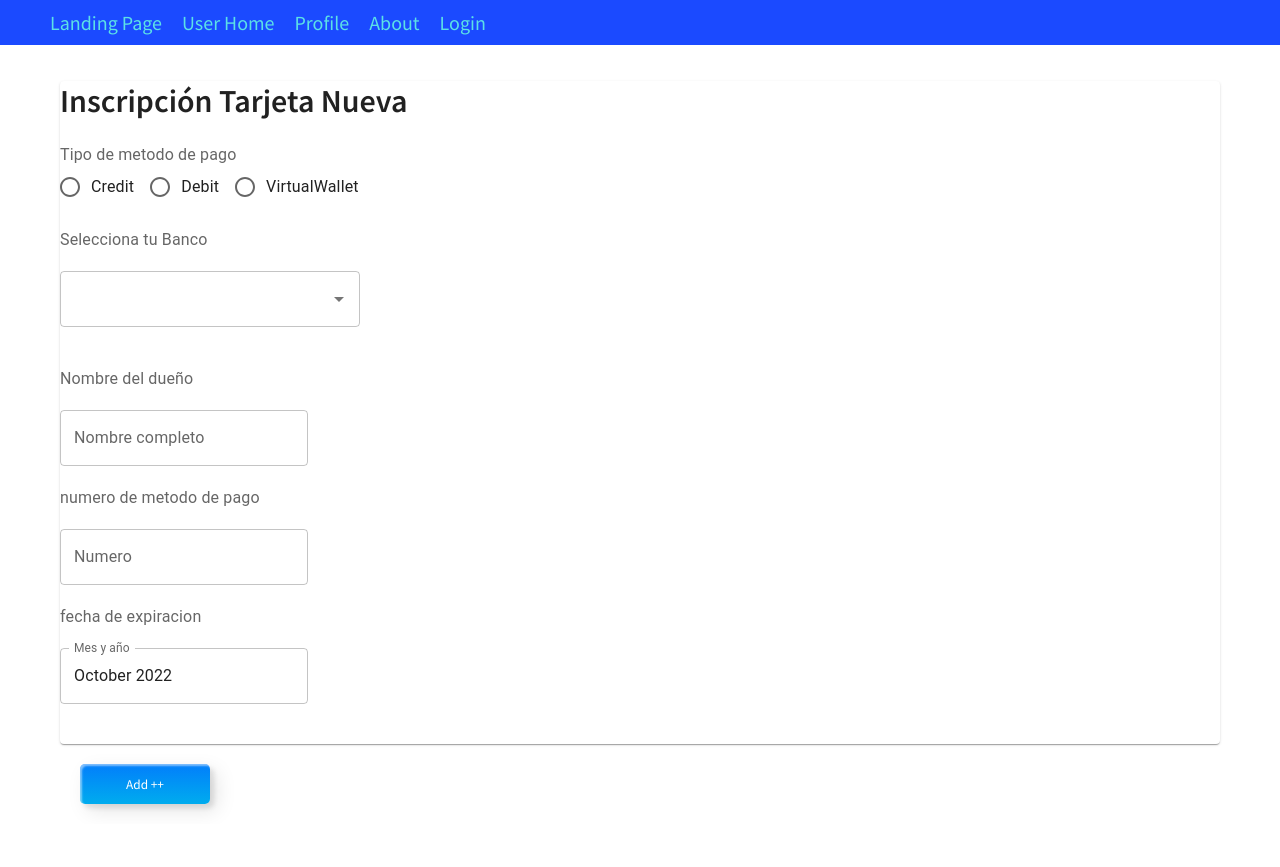
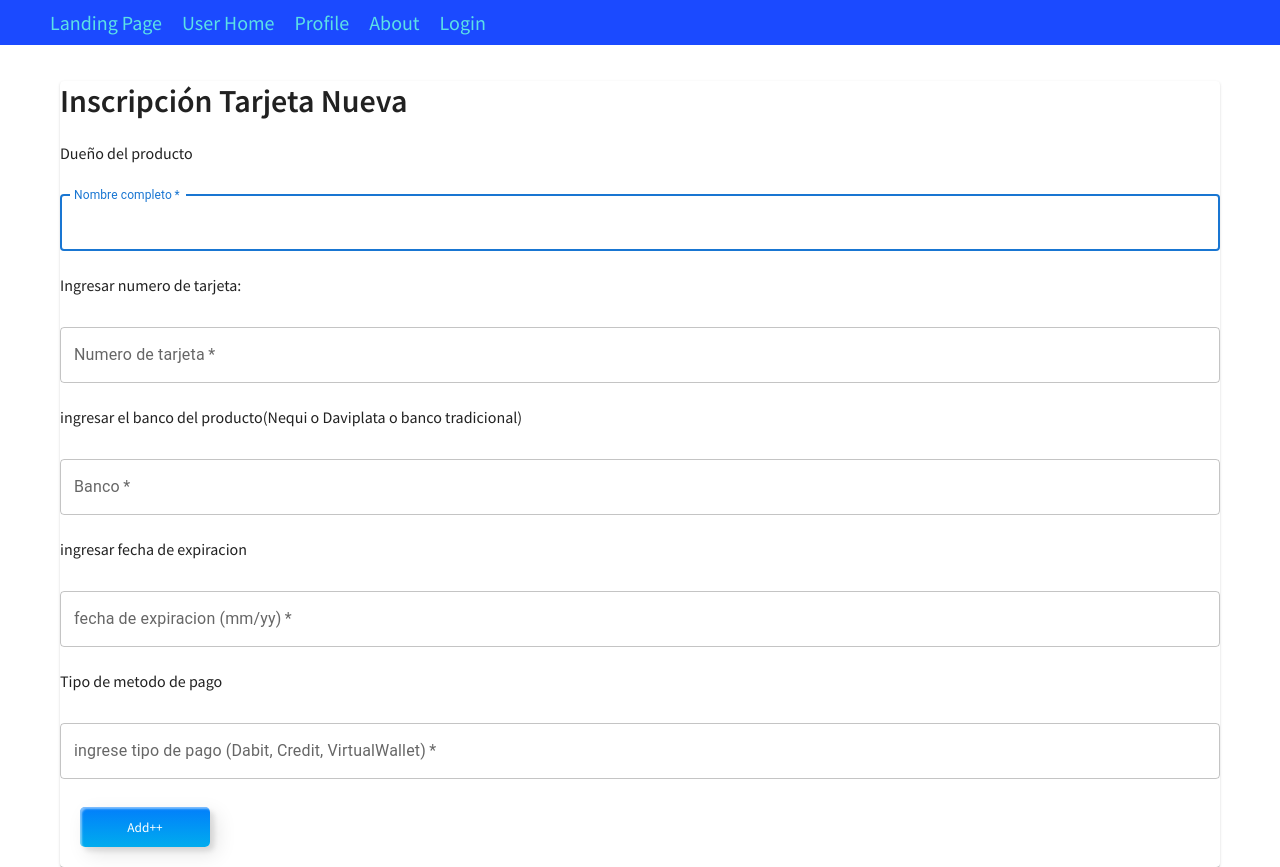
Before and after one commit to PoolWheels/PoolWheels-Front, a React (Create React App) app: page /profile/paymethods/newpaymethodspage in a window 1280 px wide. Before the commit the page ends 824 px from the top, so only its background shows below. Built offline with nearby package versions, Linux system fonts and the light colour scheme.

Commit message:
advancement in teh creation of  anew paymethod

```diff
--- a/src/components/PayMethodFormComponent.js
+++ b/src/components/PayMethodFormComponent.js
@@ -1,10 +1,13 @@
 import React, {useState, useEffect} from 'react';
-import { Grid, TextField, Paper,  Autocomplete, Stack, RadioGroup, Radio, FormControl, FormLabel, FormControlLabel} from "@mui/material";
+import { Grid, TextField, Paper, Box, Checkbox, Autocomplete, Stack, RadioGroup, Radio, FormControl, FormLabel, FormControlLabel} from "@mui/material";
 import { LocalizationProvider,  DatePicker } from '@mui/x-date-pickers'
 import {AdapterDayjs} from '@mui/x-date-pickers/AdapterDayjs'
 import dayjs, { Dayjs } from 'dayjs';
 import "../styles/Paymethods.scss";
 import Button from './Button.js';
+import { useNavigate } from 'react-router-dom';
+import { useAuth } from '../contexts/Auth';
+import { type } from '@testing-library/user-event/dist/type';
 
 
 
@@ -12,7 +15,11 @@ import Button from './Button.js';
 export default function Paymethodform(){
 
     const {values, setvalues}= useState();
+    const [submit, setSubmit] = useState({submit : false});
+    const auth = useAuth();
+    const navigate = useNavigate();
     const banks = ['Bancolombia', 'Davivienda', 'Itau', 'Colpatria', 'Falabella', 'Banco de Bogota', 'Av Villas', 'Nequi', 'Daviplata'];
+
     const handleInputChange  = e=>{
         const {name, value} = e.target
         setvalues({
@@ -21,92 +28,118 @@ export default function Paymethodform(){
         })
     }
 
+    const redirect = () => {
+        navigate("/profile/paymethods");
+    }
+
+    const handleSubmit = (event) => {
+        event.preventDefault();
+        const data = new FormData(event.currentTarget);
+
+
+        try {
+            const idUser = '634b051b464bb818bb2e611f'
+            console.log(data)
+            const requestOptionsToInfo = {
+                method: 'POST',
+                headers: {'Content-Type': 'application/json', 'Access-Control-Allow-Origin': '*', 'Authorization': 'Bearer ' + auth.token, body:{"owner":idUser, 'number':data.get('number'), 'bank':data.get('bank'), 'expirationDate':data.get('expirationDate'), 'type':data.get('type')}}
+            }
+
+            const urlTrips = 'http://localhost:8080/api/v1/paymethod/'
+            console.log(requestOptionsToInfo)
+
+
+            const asyncGetpaymethuser = async () => {
+                try {
+                    const response = await fetch(urlTrips, requestOptionsToInfo);
+                    const data = await response.json().then(value => {
+                        console.log(value)
+                    });
+                    return data;
+                } catch(error) {
+                        console.log(error)
+                }
+            }
+            asyncGetpaymethuser();
+        }catch(error) {
+            console.log(error)
+        }
+
+        redirect()
+    }
+
     return (
         <div >
             <Paper>
                 <h1>Inscripción Tarjeta Nueva</h1>
-                <form ClassName = 'paymethodform'>
-                    <Grid item xs = {6}>
-                    <FormControl>
-                            <FormLabel>Tipo de metodo de pago</FormLabel>
-                                <RadioGroup
-                                row
-                                name = "paymethodtype"
-                                value = {values.type}
-                                onChange = {handleInputChange}>
-                                    <FormControlLabel value = "Credit" control = {<Radio />} label = "Credit" />
-                                    <FormControlLabel value = "Debit" control = {<Radio />} label = "Debit" />
-                                    <FormControlLabel value = "VirtualWallet" control = {<Radio />} label = "VirtualWallet" />
-                                </RadioGroup>
-                        </FormControl>
-                        <br></br>
-                        <br></br>
-                        <FormLabel>Selecciona tu Banco</FormLabel>
-                        <br></br>
-                        <br></br>
-                        <Stack spacing = {2}>
-                            <Autocomplete
-                            disablePortal
-                            sx={{width:300}}
-                            options = {banks}
-                            renderInput={(params) => <TextField {...params}/>}
-                            labels = 'Bancos'
-                            name = "Numbercard"
-                            value = {values.number}
-                            >
-                            </Autocomplete>
-                        </Stack>
+                <Box component="form" onSubmit={handleSubmit} noValidate sx={{ mt: 1 }}>
+                    <p>Dueño del producto</p>
+                    <TextField
+                        margin="normal"
+                        required
+                        fullWidth
+                        id="owner"
+                        label="Nombre completo"
+                        name="owner"
+                        autoComplete="owner"
+                        autoFocus
+                    />
+                    <p>Ingresar numero de tarjeta:</p>
+                    <TextField
+                        margin="normal"
+                        required
+                        fullWidth
+                        name="number"
+                        label="Numero de tarjeta"
+                        type="cardnumber"
+                        id="number"
+                        autoComplete="current-number"
+                    />
+                    <p>ingresar el banco del producto(Nequi o Daviplata o banco tradicional)</p>
+                    <TextField
+                        margin="normal"
+                        required
+                        fullWidth
+                        name="bank"
+                        label="Banco"
+                        type="bank"
+                        id="bank"
+                        autoComplete="current-bank"
+                    />
+                    <p>ingresar fecha de expiracion</p>
+                    <TextField
+                        margin="normal"
+                        required
+                        fullWidth
+                        name="expirationDate"
+                        label="fecha de expiracion (mm/yy)"
+                        type="expirationDate"
+                        id="expirationDate"
+                        autoComplete="current-expirationDate"
+                    />
+                    <p>Tipo de metodo de pago</p>
+                    <TextField
+                        margin="normal"
+                        required
+                        fullWidth
+                        name="type"
+                        label="ingrese tipo de pago (Dabit, Credit, VirtualWallet)"
+                        type="type"
+                        id="type"
+                        autoComplete="current-type"
+                    />
+                    <Button
+                        type="submit"
+                        fullWidth
+                        variant="contained"
+                        sx={{ mt: 3, mb: 2 }}
+                        content = 'Add++'
+                    >
 
-                        <br></br>
-                        <br></br>
-                        <FormLabel>Nombre del dueño</FormLabel>
-                        <br></br>
-                        <br></br>
-                        <TextField
-                        variant = "outlined"
-                        label = "Nombre completo"
-                        name = "Owner full name"
-                        value = {values.owner}
-                        onChange = {handleInputChange}
-                        />
-                        <br></br>
-                        <br></br>
-                        <FormLabel>numero de metodo de pago</FormLabel>
-                        <br></br>
-                        <br></br>
-                        <TextField
-                        variant = "outlined"
-                        label = "Numero"
-                        name = "Numbercard"
-                        value = {values.number}
-                        onChange = {handleInputChange}
-                        />
-                        <br></br>
-                        <br></br>
-                        <FormLabel>fecha de expiracion</FormLabel>
-                        <br></br>
-                        <br></br>
-                        <LocalizationProvider dateAdapter={AdapterDayjs}>
-                        <DatePicker
-                            views={['year', 'month']}
-                            label="Mes y año"
-                            minDate={dayjs('2012-03-01')}
-                            maxDate={dayjs('2023-06-01')}
-                            value={values.expirationDate}
-                            onChange={(newValue) => {
-                                setvalues(newValue);
-                              }}
-                            renderInput={(params) => <TextField {...params} helperText={null} />}
-                            />
-                        </LocalizationProvider>
+                    </Button>
+            </Box>
+            </Paper>
 
-                    </Grid>
-                </form>
-                <br></br>
-                <br></br>
-            </Paper>
-            <Button
-            id = "newpaymethcreate" content = "Add ++" type = "submit" ></Button>
         </div>
 
     )
--- a/src/components/views/PayMethodsLandingPage.js
+++ b/src/components/views/PayMethodsLandingPage.js
@@ -77,7 +77,6 @@ function PayMethodsLandingPage() {
 
     useEffect(() =>{
         try {
-            console.log("entro a donde quiero")
             if (submit.submit){
                 redirect()
             }
```
